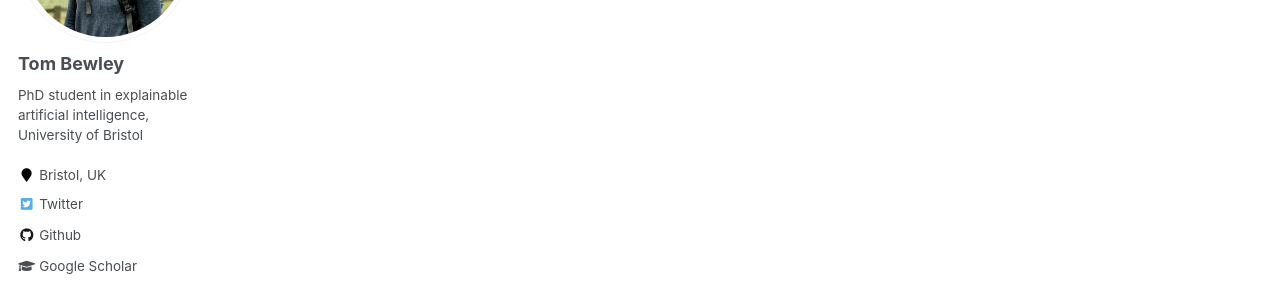
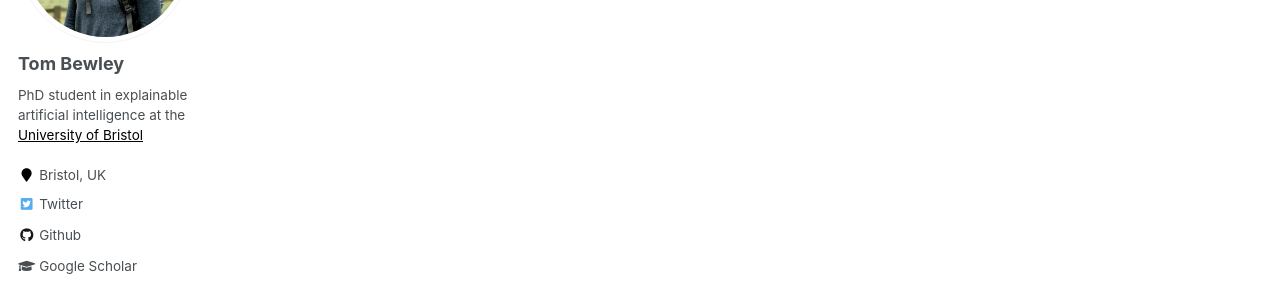
Before and after one commit to tombewley/tombewley.github.io, a Jekyll site: the page built from _pages/about.md, in a window 1280 px wide. Shown: the part 250-550 px from the top of the page. Built offline with Jekyll 4.4.1, drawn with Linux system fonts in a browser that asks for light colours; formulas are drawn with MathJax 3.

Commit message:
Update _config.yml

```diff
--- a/_config.yml
+++ b/_config.yml
@@ -82,7 +82,7 @@ analytics:
 author:
   name             : "Tom Bewley"
   avatar           : "profile.png"
-  bio              : "PhD student in explainable artificial intelligence, University of Bristol"
+  bio              : "PhD student in explainable artificial intelligence at the <a style='color: black;' href='http://bristol.ac.uk/'>University of Bristol</a>"
   location         : "Bristol, UK"
   employer         :
   googlescholar    : "https://scholar.google.co.uk/citations?user=OqPzZ08AAAAJ&hl=en"
```
